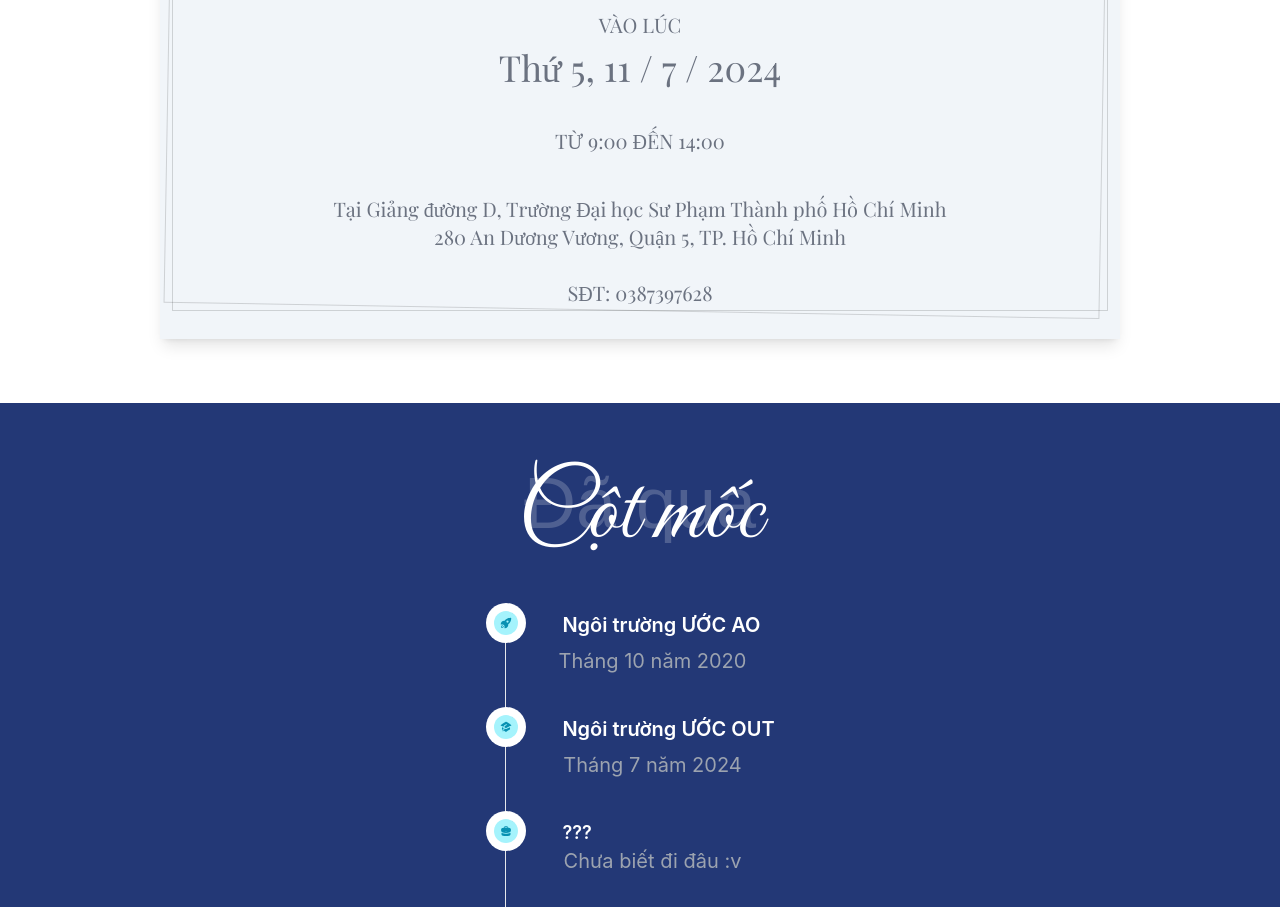
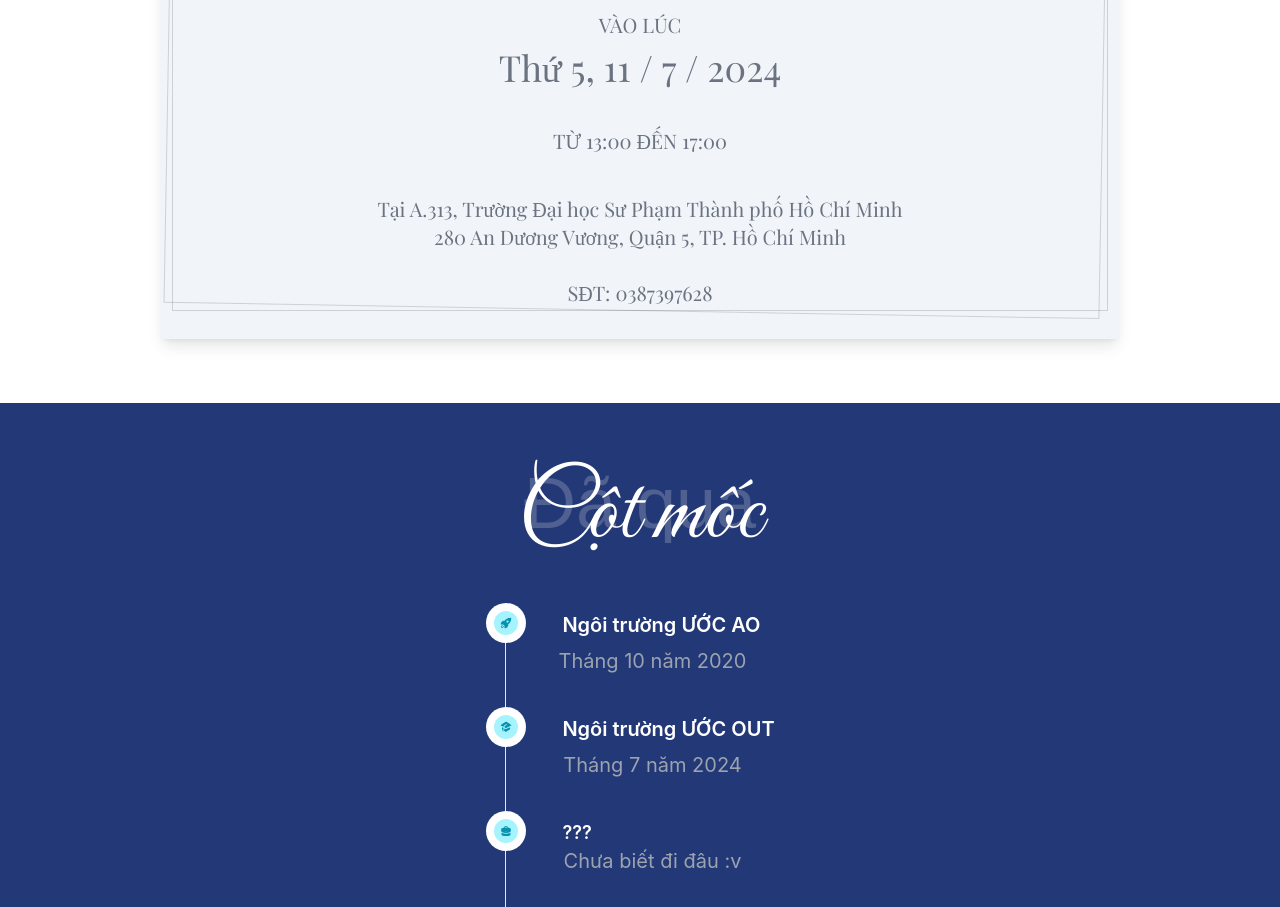
Before and after one commit to ECHXuanTan/invitation, a React (Vite) app: page / in a window 1280 px wide. Shown: the part 1460-2367 px from the top of the page. Built offline with nearby package versions, Linux system fonts and the light colour scheme; a web font is replaced by a local one.

Commit message:
Update index.jsx

```diff
--- a/src/features/Card/index.jsx
+++ b/src/features/Card/index.jsx
@@ -28,11 +28,11 @@ export default function Card() {
           <p className="mb-2">{t("card.on").toUpperCase()}</p>
           <p className="mb-10 text-4xl"> Thứ 5, 11 / 7 / 2024</p>
           <p className="mb-10">
-            {t("card.from").toUpperCase()} 9:00 {t("card.to").toUpperCase()}{" "}
-            14:00
+            {t("card.from").toUpperCase()} 13:00 {t("card.to").toUpperCase()}{" "}
+            17:00
           </p>
           <p>
-            Tại Giảng đường D, Trường Đại học Sư Phạm Thành phố Hồ Chí Minh
+            Tại A.313, Trường Đại học Sư Phạm Thành phố Hồ Chí Minh
             <br />
             280 An Dương Vương, Quận 5, TP. Hồ Chí Minh
           </p>
```
